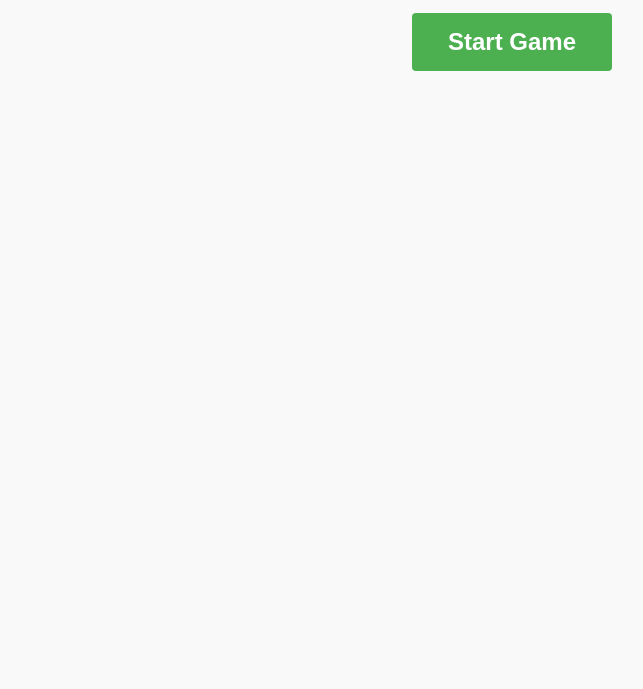
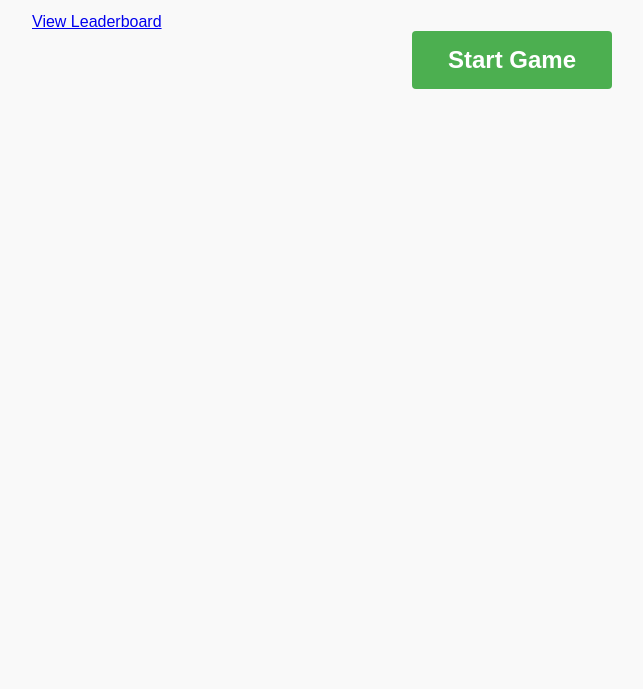
Before and after one commit to PaulMoreira/Name-Line, a website with bundled scripts: page Index.html in a window 1280 px wide. Shown: the part 111-800 px from the top of the page, without its empty margins (128-771 px from the left). Built offline with nearby package versions, Linux system fonts and the light colour scheme.

Commit message:
Added link tag to leaderboard page.

```diff
--- a/Index.html
+++ b/Index.html
@@ -10,6 +10,7 @@
     <div class="container">
       <div id="start-container">
         <h1>Name Line Game</h1>
+        <a href="leaderboard.html" class="leaderboard-link">View Leaderboard</a>
         <button id="start-game-btn">Start Game</button>
       </div>
       <div id="game-container" class="hide">
```
